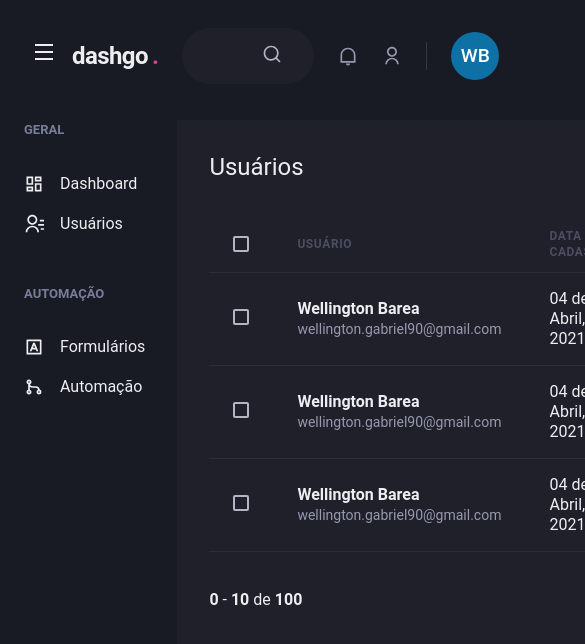
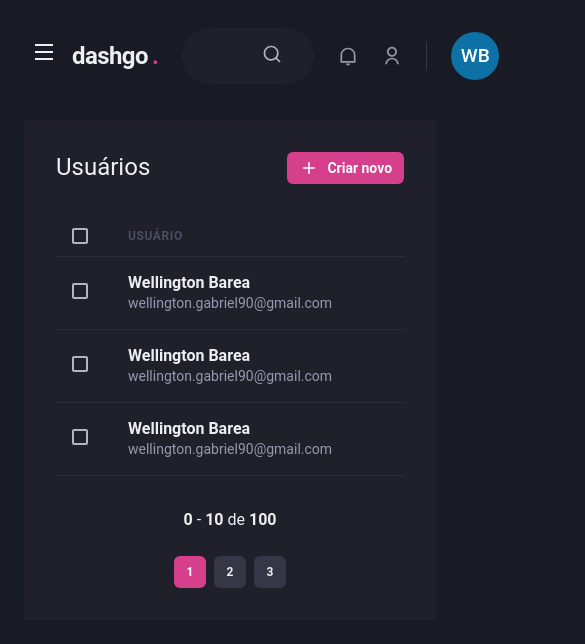
Before and after one commit to wellbarea/dashgo, a Next.js app: page /users in a window 390 px wide. Shown: the top 644 px of the page, 585 px wide, since content can reach past the window. Built offline with nearby package versions, Linux system fonts and the light colour scheme.

Commit message:
feat: add responsive layout

```diff
--- a/src/components/Header/index.tsx
+++ b/src/components/Header/index.tsx
@@ -12,7 +12,7 @@ export function Header() {
 
     const isWideVersion = useBreakpointValue({
         base: false,
-        lg: false
+        lg: true
     });
 
     return (
--- a/src/components/Pagination/index.tsx
+++ b/src/components/Pagination/index.tsx
@@ -1,10 +1,10 @@
-import { Box, Button, Stack } from "@chakra-ui/react";
+import { Box, Stack } from "@chakra-ui/react";
 import { PaginationItem } from "./PaginationItem";
 
 export default function Pagination() {
     return (
         <Stack
-            direction="row"
+            direction={["column", "row"]}
             mt="8"
             justify='space-between'
             align="center"
--- a/src/components/Sidebar/NavLink.tsx
+++ b/src/components/Sidebar/NavLink.tsx
@@ -1,16 +1,20 @@
-import { Icon, Link, LinkProps, Text } from "@chakra-ui/react";
+import { Icon, Link as ChakraLink, LinkProps, Text } from "@chakra-ui/react";
 import { ElementType } from "react";
+import Link from 'next/link';
 
 interface Props extends LinkProps {
     icon: ElementType;
     children: string;
+    href: string;
 }
 
-export function NavLink({ icon, children, ...props }: Props) {
+export function NavLink({ icon, children, href, ...props }: Props) {
     return (
-        <Link display="flex" alignItems="center" {...props}>
-            <Icon as={icon} fontSize="20" />
-            <Text ml="4" fontSize="medium"> {children} </Text>
+        <Link href={href} passHref>
+            <ChakraLink display="flex" alignItems="center" {...props}>
+                <Icon as={icon} fontSize="20" />
+                <Text ml="4" fontSize="medium"> {children} </Text>
+            </ChakraLink>
         </Link>
     );
 }
--- a/src/components/Sidebar/SidebarNav.tsx
+++ b/src/components/Sidebar/SidebarNav.tsx
@@ -10,19 +10,19 @@ export function SidebarNav() {
             align="flex-start"
         >
             <NavSection title="GERAL">
-                <NavLink icon={RiDashboardLine}>
+                <NavLink href="/dashboard" icon={RiDashboardLine}>
                     Dashboard
                 </NavLink>
-                <NavLink icon={RiContactsLine}>
+                <NavLink href="/users" icon={RiContactsLine}>
                     Usuários
                 </NavLink>
             </NavSection>
 
             <NavSection title="AUTOMAÇÃO">
-                <NavLink icon={RiInputMethodLine}>
+                <NavLink href="/forms" icon={RiInputMethodLine}>
                     Formulários
                 </NavLink>
-                <NavLink icon={RiGitMergeLine}>
+                <NavLink  href="/automation" icon={RiGitMergeLine}>
                     Automação
                 </NavLink>
             </NavSection>
--- a/src/components/Sidebar/index.tsx
+++ b/src/components/Sidebar/index.tsx
@@ -13,6 +13,7 @@ export function Sidebar() {
     });
 
     if (isFloatingSidebar) {
+        return (
             <Drawer isOpen={isOpen} placement="left" onClose={onClose}>
                 <DrawerOverlay>
                     <DrawerContent bg="gray.800" p="4">
@@ -25,6 +26,7 @@ export function Sidebar() {
                     </DrawerContent>
                 </DrawerOverlay>
             </Drawer>
+        )
     }
 
     return (
--- a/src/pages/dashboard.tsx
+++ b/src/pages/dashboard.tsx
@@ -79,7 +79,7 @@ export default function Dashboard() {
 
                 <SimpleGrid flex="1" gap="4" minChildWidth="320px" alignItems="flex-start">
                     <Box
-                        p="8"
+                        p={["6", "8"]}
                         bg="gray.800"
                         borderRadius={8}
                         pb="4"
@@ -93,7 +93,7 @@ export default function Dashboard() {
                     </Box>
 
                     <Box
-                        p="8"
+                        p={["6", "8"]}
                         bg="gray.800"
                         borderRadius={8}
                         pb="4"
--- a/src/pages/users/index.tsx
+++ b/src/pages/users/index.tsx
@@ -1,10 +1,17 @@
-import { Box, Button, Checkbox, Flex, Heading, Icon, Table, Tbody, Td, Th, Thead, Tr, Text } from "@chakra-ui/react";
+import { Box, Button, Checkbox, Flex, Heading, Icon, Table, Tbody, Td, Th, Thead, Tr, Text, useBreakpointValue } from "@chakra-ui/react";
+import Link from "next/link";
 import { RiAddLine, RiPencilLine } from "react-icons/ri";
 import { Header } from "../../components/Header";
 import Pagination from "../../components/Pagination";
 import { Sidebar } from "../../components/Sidebar";
 
 export default function UserList() {
+
+    const isWideVersion = useBreakpointValue({
+        base: false,
+        lg: true
+    });
+
     return (
         <Box>
             <Header />
@@ -21,6 +28,7 @@ export default function UserList() {
                     <Flex mb="8" justify="space-between" align="center">
                         <Heading size="lg" fontWeight="normal"> Usuários </Heading>
 
+                        <Link href="/users/create" passHref>
                             <Button
                                 as="a"
                                 size="sm"
@@ -30,22 +38,23 @@ export default function UserList() {
                                 >
                                 Criar novo
                             </Button>
+                        </Link>
                     </Flex>
 
                     <Table colorScheme="whiteAlpha">
                         <Thead>
                             <Tr>
-                                <Th px="6" color="gray.300" width="8">
+                                <Th px={["4", "4", "6"]} color="gray.300" width="8">
                                     <Checkbox colorScheme="pink" />
                                 </Th>
                                 <Th>Usuário</Th>
-                                <Th>Data de cadastro</Th>
+                                { isWideVersion && <Th>Data de cadastro</Th> }
                                 <Th width="8"></Th>
                             </Tr>
                         </Thead>
                         <Tbody>
                             <Tr px="6">
-                                <Td>
+                                <Td px={["4", "4", "6"]}>
                                     <Checkbox colorScheme="pink" />
                                 </Td>
                                 <Td>
@@ -54,8 +63,9 @@ export default function UserList() {
                                         <Text fontSize="sm" color="gray.300">wellington.gabriel90@gmail.com</Text>
                                     </Box>
                                 </Td>
-                                <Td>04 de Abril, 2021</Td>
+                                { isWideVersion && <Td>04 de Abril, 2021</Td> }
                                 <Td>
+                                { isWideVersion && (
                                     <Button
                                         as="a"
                                         size="sm"
@@ -65,10 +75,11 @@ export default function UserList() {
                                         >
                                         Editar
                                     </Button>
+                                )}
                                 </Td>
                             </Tr>
                             <Tr px="6">
-                                <Td>
+                                <Td px={["4", "4", "6"]}>
                                     <Checkbox colorScheme="pink" />
                                 </Td>
                                 <Td>
@@ -77,8 +88,9 @@ export default function UserList() {
                                         <Text fontSize="sm" color="gray.300">wellington.gabriel90@gmail.com</Text>
                                     </Box>
                                 </Td>
-                                <Td>04 de Abril, 2021</Td>
+                                { isWideVersion && <Td>04 de Abril, 2021</Td> }
                                 <Td>
+                                { isWideVersion && (
                                     <Button
                                     as="a"
                                     size="sm"
@@ -88,10 +100,11 @@ export default function UserList() {
                                     >
                                     Editar
                                 </Button>
+                                )}
                                 </Td>
                             </Tr>
                             <Tr px="6">
-                                <Td>
+                                <Td px={["4", "4", "6"]}>
                                     <Checkbox colorScheme="pink" />
                                 </Td>
                                 <Td>
@@ -100,8 +113,9 @@ export default function UserList() {
                                         <Text fontSize="sm" color="gray.300">wellington.gabriel90@gmail.com</Text>
                                     </Box>
                                 </Td>
-                                <Td>04 de Abril, 2021</Td>
+                                { isWideVersion && <Td>04 de Abril, 2021</Td> }
                                 <Td>
+                                { isWideVersion && (
                                     <Button
                                     as="a"
                                     size="sm"
@@ -111,6 +125,7 @@ export default function UserList() {
                                     >
                                     Editar
                                 </Button>
+                                )}
                                 </Td>
                             </Tr>
                         </Tbody>
```
Also changed, not shown: src/pages/users/create.tsx (+8 -4 lines). Lines whose indentation alone changed are shown as unchanged.
